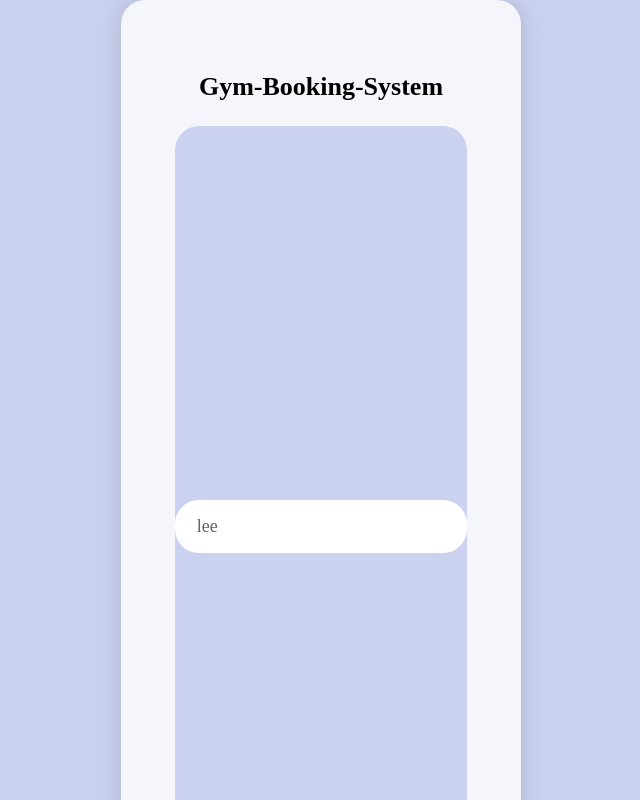
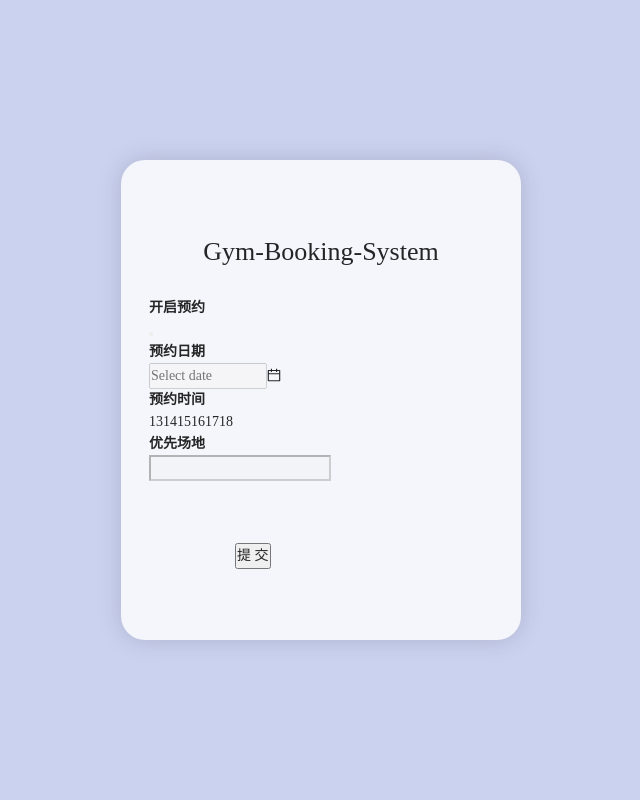
Before and after one commit to bullshitking-99/GymBookSystem, a Vue app: page /form in a window 1280 px wide. Shown: the top 800 px of the page, without its empty margins (319-959 px from the left). Built offline with nearby package versions, Linux system fonts and the light colour scheme.

Commit message:
feat: add form view

```diff
--- a/package.json
+++ b/package.json
@@ -9,7 +9,9 @@
     "preview": "vite preview"
   },
   "dependencies": {
+    "ant-design-vue": "^3.2.12",
     "axios": "^0.27.2",
+    "dayjs": "^1.11.5",
     "sass": "^1.54.5",
     "vue": "^3.2.37",
     "vue-router": "^4.1.4"
@@ -17,6 +19,7 @@
   "devDependencies": {
     "@vitejs/plugin-vue": "^3.0.0",
     "typescript": "^4.6.4",
+    "unplugin-vue-components": "^0.22.4",
     "vite": "^3.0.0",
     "vue-tsc": "^0.38.4"
   }
--- a/src/App.vue
+++ b/src/App.vue
@@ -33,8 +33,6 @@ main {
   justify-items: center;
   align-items: center;
   background: rgb(203, 210, 240);
-}
-
   .container {
     width: 60%;
     min-height: 60vh;
@@ -44,7 +42,6 @@ main {
     border-radius: 24px;
     padding: 48px 28px;
     background-color: rgb(245, 246, 252);
-}
 
     /* 标题 */
     h1 {
@@ -52,4 +49,6 @@ h1 {
       text-align: center;
       margin: 24px 0;
     }
+  }
+}
 </style>
--- a/src/components/inputBasic.vue
+++ b/src/components/inputBasic.vue
@@ -34,52 +34,71 @@ const emit = defineEmits(["inputEnter", "update:inputValue"]);
 
 <template>
   <Transition>
-    <main :class="{ input_get_focus: onFocus }">
+    <div class="inputBasic">
+      <div class="label">
+        <label for="input">
+          {{ placeholder }}
+        </label>
+      </div>
+
+      <div class="input">
         <input
+          id="input"
           type="text"
           :placeholder="placeholder"
           ref="input"
           :value="inputValue"
+          :class="{ input_get_focus: onFocus }"
           @focus="onFocus = true"
           @blur="onFocus = false"
           @input="$emit('update:inputValue', input?.value)"
           @keyup.enter="$emit('inputEnter')"
         />
-    </main>
+      </div>
+    </div>
   </Transition>
 </template>
 
 <style scoped lang="scss">
-main {
-  display: flex;
-  align-items: center;
-  justify-content: center;
-  flex-wrap: wrap;
+.inputBasic {
+  width: 100%;
+
+  .label {
+    width: 100%;
+    height: 20px;
     position: relative;
-  width: 85%;
-  margin: 0 auto;
-  border-radius: 24px;
-  transition: all 0.5s;
+    margin-bottom: 5px;
 
-  .input_get_focus {
-    border: 2px solid black;
+    label {
+      position: absolute;
+      left: 45px;
+      opacity: 0.8;
+      font-size: 20px;
     }
+  }
+
+  .input {
+    width: 100%;
+    text-align: center;
+    transition: all 0.1s;
 
     input {
       /* 上右下左
       左边 18 是因为椭圆边框会遮住光标
       右边 52 是因为要放一个添加按钮
       上下 16 为了提升输入框高度*/
-    padding: 16px 52px 16px 22px;
+      padding: 5px 12px 5px 12px;
 
       /* 使input获取焦点时无边框加粗 */
       outline: none;
-    width: 100%;
+      width: 80%;
       font-size: 18px;
-    color: #626262;
-    border: none;
-    border-radius: 24px;
-    box-shadow: 0 0 24 rgba(0, 0, 0, 0.08);
+      border-radius: 12px;
+
+      .input_get_focus {
+        border: 2px solid black;
+      }
+    }
   }
 }
 </style>
--- a/src/style.css
+++ b/src/style.css
@@ -4,3 +4,15 @@
   padding: 0;
   font-family: "Times New Roman", Times, serif;
 }
+.ant-picker {
+  width: 100%;
+}
+.ant-form-item-label {
+  font-weight: bold;
+}
+
+@media only screen and (max-width: 450px) {
+  .ant-form-item {
+    width: 90%;
+  }
+}
--- a/src/views/Form.vue
+++ b/src/views/Form.vue
@@ -1,15 +1,124 @@
 <!-- 表单页，收集用户信息与设置参数 -->
 <script lang="ts" setup>
-import { ref } from "vue";
-import InputBasic from "../components/inputBasic.vue";
+import { ref, watch } from "vue";
+import dayjs, { Dayjs } from "dayjs";
+import { IformState, Iform_request_params, SliderMarks } from "../@types/form";
 
-const inputValue = ref({
-  name: "lee",
+const formState = ref<IformState>({
+  isOrder: false,
+  date: "",
+  beginTime: 20,
+  finishTime: 40,
+  prioritySites: [],
 });
+
+// 绑定switcher，控制全局表单是否可选
+const isDisabled = ref(true);
+
+// datePicker 禁用未来六天时间
+const disabledDates = (current: Dayjs) => {
+  return current && current < dayjs().add(6, "day");
+};
+
+// 用于滑块的绑定值，预约场地时间范围
+const slider_timeRange = ref<number[]>([
+  formState.value.beginTime,
+  formState.value.finishTime,
+]);
+watch(slider_timeRange, (newValue) => {
+  [formState.value.beginTime, formState.value.finishTime] = newValue;
+});
+
+const slider_marks: Record<number, number> = {
+  0: 13,
+  20: 14,
+  40: 15,
+  60: 16,
+  80: 17,
+  100: 18,
+};
+
+// 选择器选项绑定值，优先场地
+const select_options = ref(
+  [...Array(20)].map((_, index) => ({
+    value: index + 1,
+  }))
+);
+
+// 提交btn click事件
+const submitForm = () => {
+  console.log(formState.value);
+  // 配置请求参数
+  const form_request_params: Iform_request_params = {
+    isOrder: formState.value.isOrder,
+    date: dayjs(formState.value.date).format("YYYY-MM-DD"),
+    beginTime: slider_marks[formState.value.beginTime],
+    durationTime:
+      slider_marks[formState.value.finishTime] -
+      slider_marks[formState.value.beginTime],
+    prioritySites: formState.value.prioritySites,
+  };
+  console.log(form_request_params);
+};
+
+// 提交表单且数据验证成功后回调事件
+const onFinish = () => {};
+
+// 提交表单且数据验证失败后回调事件
+const onFinishFailed = () => {};
 </script>
 
 <template>
-  <inputBasic :inputValue="inputValue.name" placeholder="name"></inputBasic>
+  <a-form
+    :model="formState"
+    :label-col="{ span: 4, offset: 1 }"
+    :wrapper-col="{ span: 15, offset: 1 }"
+    autocomplete="off"
+    @finish="onFinish"
+    @finishFailed="onFinishFailed"
+  >
+    <a-form-item label="开启预约">
+      <a-switch
+        v-model:checked="formState.isOrder"
+        @click="isDisabled = !isDisabled"
+      ></a-switch>
+    </a-form-item>
+    <a-form-item label="预约日期">
+      <a-date-picker
+        v-model:value="formState.date"
+        inputReadOnly
+        :disabled-date="disabledDates"
+        :disabled="isDisabled"
+      ></a-date-picker>
+    </a-form-item>
+    <a-form-item label="预约时间">
+      <a-slider
+        v-model:value="slider_timeRange"
+        range
+        :disabled="isDisabled"
+        :marks="slider_marks"
+        :step="null"
+        :tooltipVisible="false"
+      />
+    </a-form-item>
+    <a-form-item label="优先场地">
+      <a-select
+        v-model:value="formState.prioritySites"
+        mode="tags"
+        :options="select_options"
+        :disabled="isDisabled"
+      ></a-select>
+    </a-form-item>
+    <div class="submitBtn">
+      <a-button type="primary" shape="round" block @click="submitForm">
+        提交
+      </a-button>
+    </div>
+  </a-form>
 </template>
 
-<style scoped lang="scss"></style>
+<style scoped lang="scss">
+.submitBtn {
+  margin: 40px 25% 0 25%;
+}
+</style>
--- a/vite.config.ts
+++ b/vite.config.ts
@@ -1,9 +1,16 @@
 import { defineConfig } from "vite";
 import vue from "@vitejs/plugin-vue";
+import Components from "unplugin-vue-components/vite";
+import { AntDesignVueResolver } from "unplugin-vue-components/resolvers";
 
 // https://vitejs.dev/config/
 export default defineConfig({
-  plugins: [vue()],
+  plugins: [
+    vue(),
+    Components({
+      resolvers: [AntDesignVueResolver()],
+    }),
+  ],
   server: {
     open: true,
   },
```
Also changed, not shown: components.d.ts (added, +24 -0 lines), src/@types/form.d.ts (added, +26 -0 lines), src/main.ts (+10 -1 lines), 1 other file (tests, documents, lock files or other folders). Lines whose indentation alone changed are shown as unchanged.
